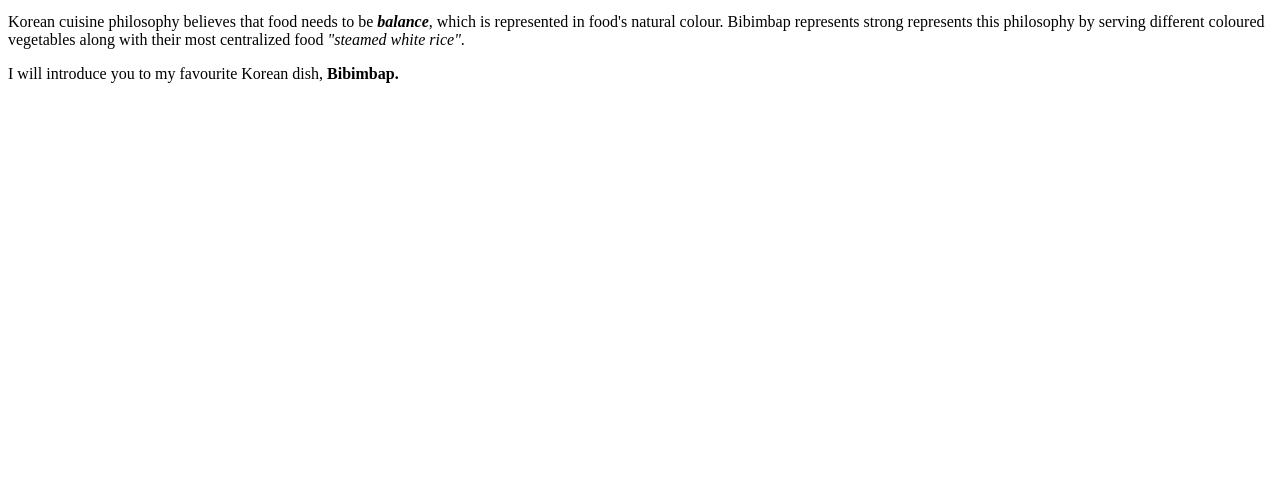
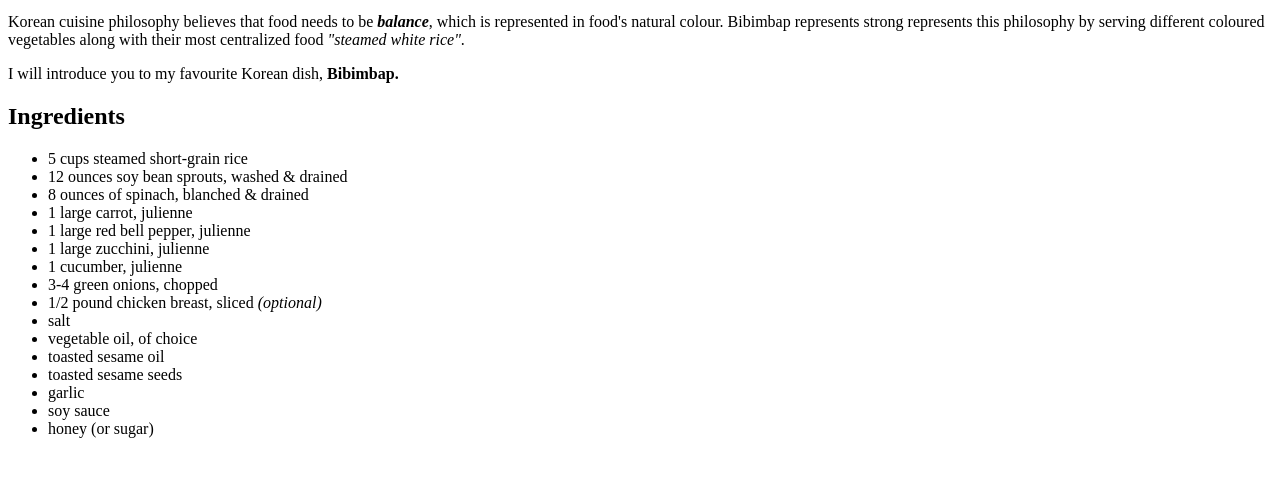
Before and after one commit to serenityn/odin-recipes, a plain HTML site: page recipes/bibimbap.html in a window 1280 px wide. Shown: the part 101-578 px from the top of the page. Drawn offline with Linux system fonts and the light colour scheme.

Commit message:
Add Ingredients to bibimbap.html

```diff
--- a/recipes/bibimbap.html
+++ b/recipes/bibimbap.html
@@ -10,5 +10,25 @@
         <p><strong>Bibimbap</strong> means <em>"mixed rice"</em>; before you eat you mix everything together.</p>
         <p>Korean cuisine philosophy believes that food needs to be <strong><em>balance</em></strong>, which is represented in food's natural colour. Bibimbap represents strong represents this philosophy by serving different coloured vegetables along with their most centralized food <em>"steamed white rice"</em>.</p>
         <p>I will introduce you to my favourite Korean dish, <strong>Bibimbap.</strong></p>
+
+        <h2>Ingredients</h2>
+        <ul>
+            <li>5 cups steamed short-grain rice</li>
+            <li>12 ounces soy bean sprouts, washed & drained</li>
+            <li>8 ounces of spinach, blanched & drained</li>
+            <li>1 large carrot, julienne</li>
+            <li>1 large red bell pepper, julienne</li>
+            <li>1 large zucchini, julienne</li>
+            <li>1 cucumber, julienne</li>
+            <li>3-4 green onions, chopped</li>
+            <li>1/2 pound chicken breast, sliced <em>(optional)</em></li>
+            <li>salt</li>
+            <li>vegetable oil, of choice</li>
+            <li>toasted sesame oil</li>
+            <li>toasted sesame seeds</li>
+            <li>garlic</li>
+            <li>soy sauce</li>
+            <li>honey (or sugar)</li>
+        </ul>
     </body>
 </html>
```
